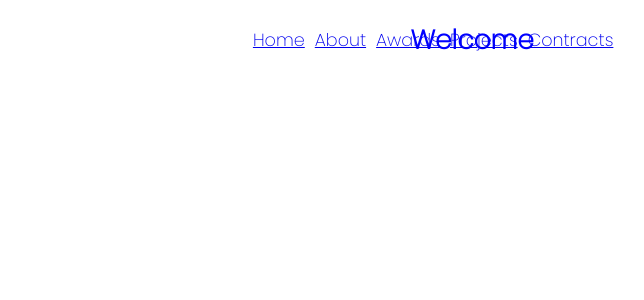
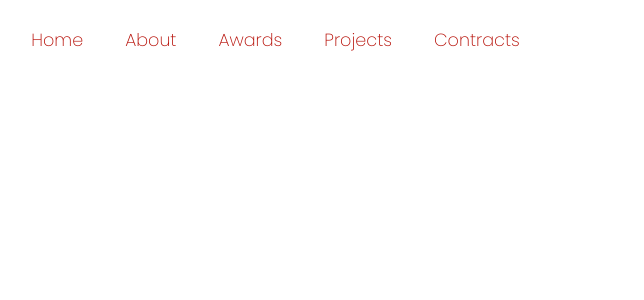
Before and after one commit to mwang840/MaxWang, a React (Create React App) app: page / in a window 1280 px wide. Shown: the top 300 px of the page, without its empty margins (138-782 px from the left). Built offline with nearby package versions, Linux system fonts and the light colour scheme.

Commit message:
styled out navbar and got rid of the logo name

```diff
--- a/src/components/NavBar/NavBar.css
+++ b/src/components/NavBar/NavBar.css
@@ -27,4 +27,29 @@
     text-align: center;
     width: 70px;
     justify-content: end;
+    margin-right: 2rem;
 }
+
+.nav-links{
+    color: rgb(183, 16, 8);
+    text-decoration: none;
+    padding: 0.5rem 1rem;
+}
+
+.nav-links:hover{
+    background-color: rgb(241, 185, 136);
+    border-radius: 4px;
+    transition: all 0.2s ease-out;
+}
+
+.fa-bars{
+    color: white;
+}
+
+.nav-links-mobile{
+    display: none;
+}
+
+.menu-icon{
+    display: none;
+}
--- a/src/components/NavBar/NavBar.js
+++ b/src/components/NavBar/NavBar.js
@@ -10,7 +10,7 @@ class NavBar extends Component{
 
     render(){
     return (<nav className="NavbarItems">
-        <h1 className="navbar-logo">Welcome<i className="fa-brands fa-react"></i></h1>
+        <h1 className="navbar-logo"><i className="fa-brands fa-react"></i></h1>
         <div className="menu-icon" onClick={this.handleClick}><i className={this.state.clicked ? "fas fa-times" : "fa-solid fa-bars"}></i></div>
         <ul className={this.state.clicked ? "nav-menu active" : "nav-menu"}>
             {MenuItems.map((item, index)=>{
```
